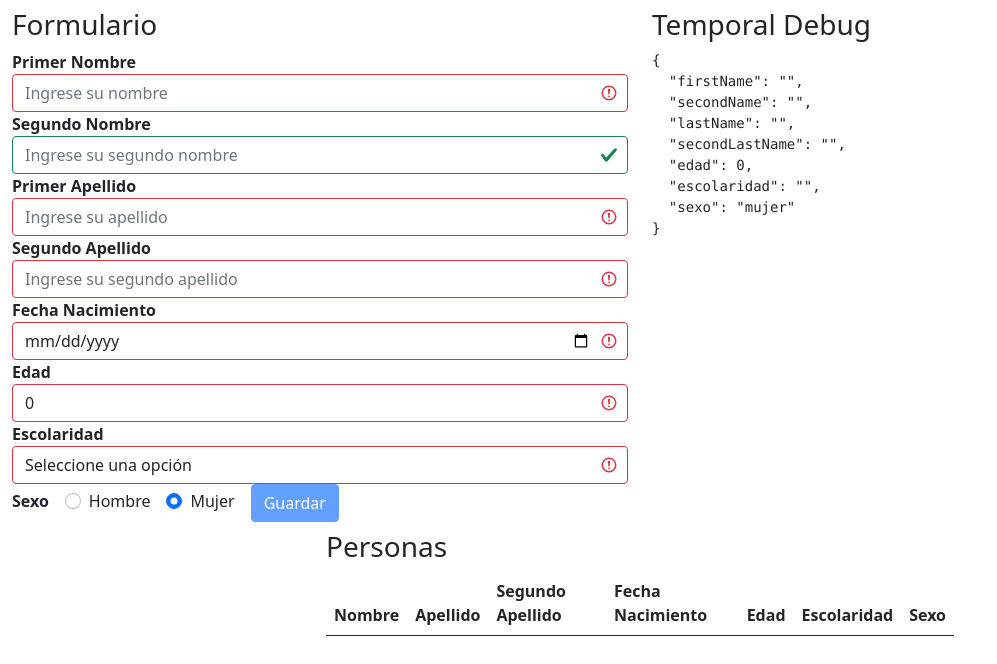
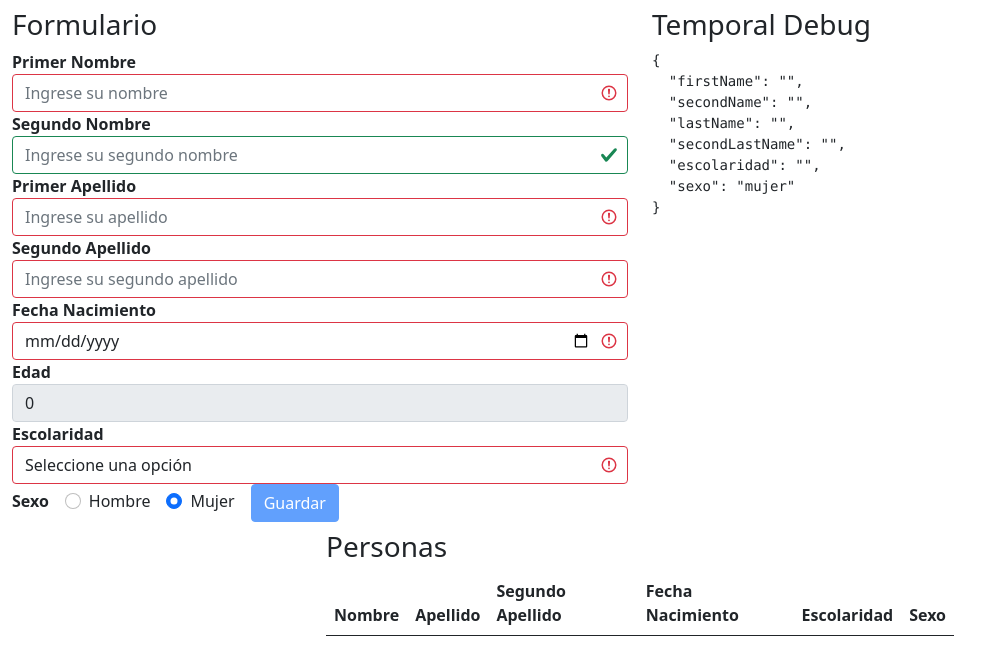
Before and after one commit to 120m4n/angular_Netec, an Angular app: page / in a window 1280 px wide. Shown: the top 664 px of the page, without its empty margins (0-997 px from the left). Built offline with nearby package versions, Linux system fonts and the light colour scheme.

Commit message:
se corrige el autocalculo de la edad

```diff
--- a/src/app/components/formulario-persona/formulario-persona.component.html
+++ b/src/app/components/formulario-persona/formulario-persona.component.html
@@ -56,29 +56,16 @@
             <label for="birthDate"><b>Fecha Nacimiento</b></label>
             <input type="date" id="birthDate" name="birthDate" #birthDate="ngModel" [(ngModel)]="persona.birthDate"
                 placeholder="Ingrese su fecha de nacimiento" class="form-control" required
-                [ngClass]="{'is-valid': birthDate.valid, 'is-invalid':birthDate.invalid}">
-            <div class="invalid-feedback" *ngIf="birthDate.invalid && (birthDate.dirty || birthDate.touched)">
-                <div *ngIf="birthDate.errors?.['required']">
-                    La fecha de nacimiento es requerida
-                </div>
-                <!-- not a valid date -->
-                <div *ngIf="birthDate.errors?.['date']">
-                    La fecha de nacimiento no es valida
-                </div>
+                [ngClass]="{'is-valid': birthDate.valid, 'is-invalid':birthDate.invalid}"
+                (change)="onSelectChange($event)">
 
 
-            </div>
+            <!-- age read only -->
+            <label for="age"><b>Edad</b></label>
+            <input type="text" id="age" name="age" #age="ngModel" [(ngModel)]="edad" placeholder="Ingrese su edad"
+                class="form-control" readonly>
 
-            <label for="edad"><b>Edad</b></label>
-            <input type="number" id="edad" name="edad" #edad="ngModel" [(ngModel)]="persona.edad"
-                placeholder="Ingrese su edad" class="form-control"
-                min=10 max=70 required
-                [ngClass]="{'is-valid': edad.valid, 'is-invalid':edad.invalid}">
-            <div class="invalid-feedback" *ngIf="edad.invalid && (edad.dirty || edad.touched)">
-                <div *ngIf="edad.errors?.['required']">
-                    La edad es requerida
-                </div>
-            </div>
+
 
             <label for="Escolaridad"><b>Escolaridad</b></label>
             <select id="escolaridad" name="escolaridad" #escolaridad="ngModel" [(ngModel)]="persona.escolaridad"
@@ -144,21 +131,21 @@
                     <th>Apellido</th>
                     <th>Segundo Apellido</th>
                     <th>Fecha Nacimiento</th>
-                    <th>Edad</th>
                     <th>Escolaridad</th>
                     <th>Sexo</th>
                 </tr>
             </thead>
             <tbody>
-                <tr *ngFor="let persona of personas">
+                <ng-template ngFor let-persona [ngForOf]="personas">
+                    <tr [ngClass]="checkEdad(persona.birthDate)?'red':''">
                         <td>{{ persona.firstName }}</td>
                         <td>{{ persona.lastName }}</td>
                         <td>{{ persona.secondLastName }}</td>
                         <td>{{ persona.birthDate }}</td>
-                    <td>{{ persona.edad }}</td>
                         <td>{{ persona.escolaridad }}</td>
                         <td>{{ persona.sexo }}</td>
                     </tr>
+                </ng-template>
             </tbody>
         </table>
 
--- a/src/app/components/formulario-persona/formulario-persona.component.ts
+++ b/src/app/components/formulario-persona/formulario-persona.component.ts
@@ -8,12 +8,28 @@ import { Persona } from 'src/app/models/persona';
 })
 export class FormularioPersonaComponent {
 
+  setEdad(date: Date): void {
+      this.edad = new Date().getFullYear() - new Date(date).getFullYear();
+      console.log(this.edad);
+  }
+
+  checkEdad(date : Date| undefined) : boolean {
+    if (date) {
+      return new Date().getFullYear() - new Date(date).getFullYear() < 18;
+    }
+      return false;
+  }
+
+
+
+
+  edad: number = 0;
+
   persona: Persona = {
     firstName: '',
     secondName: '',
     lastName: '',
     secondLastName: '',
-    edad: 0,
     escolaridad: '',
     sexo: 'mujer',
   };
@@ -33,10 +49,14 @@ export class FormularioPersonaComponent {
       secondName: '',
       lastName: '',
       secondLastName: '',
-      edad: 0,
       escolaridad: '',
       sexo: '',
     };
   }
 
+  onSelectChange(event: any) {
+    // console.log(event.target.value);
+    this.setEdad(event.target.value);
+  }
+
 }
--- a/src/app/models/persona.ts
+++ b/src/app/models/persona.ts
@@ -4,8 +4,6 @@ export interface Persona {
     lastName: string;
     secondLastName: string;
     birthDate?: Date;
-    edad: number;
     escolaridad: string;
     sexo: string;
-
 }
--- a/src/styles.css
+++ b/src/styles.css
@@ -1 +1,4 @@
 /* You can add global styles to this file, and also import other style files */
+.red{
+ background-color: red;
+}
```
Lines whose indentation alone changed are shown as unchanged.
